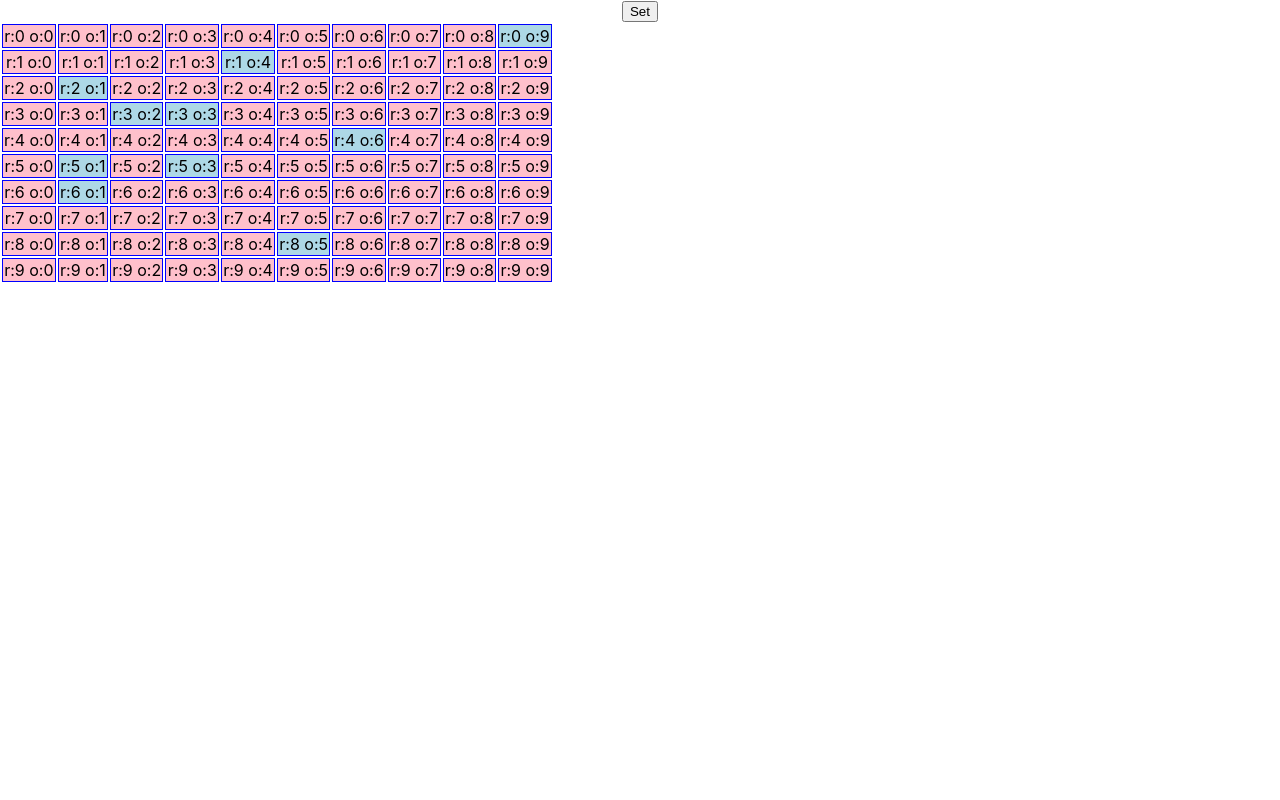
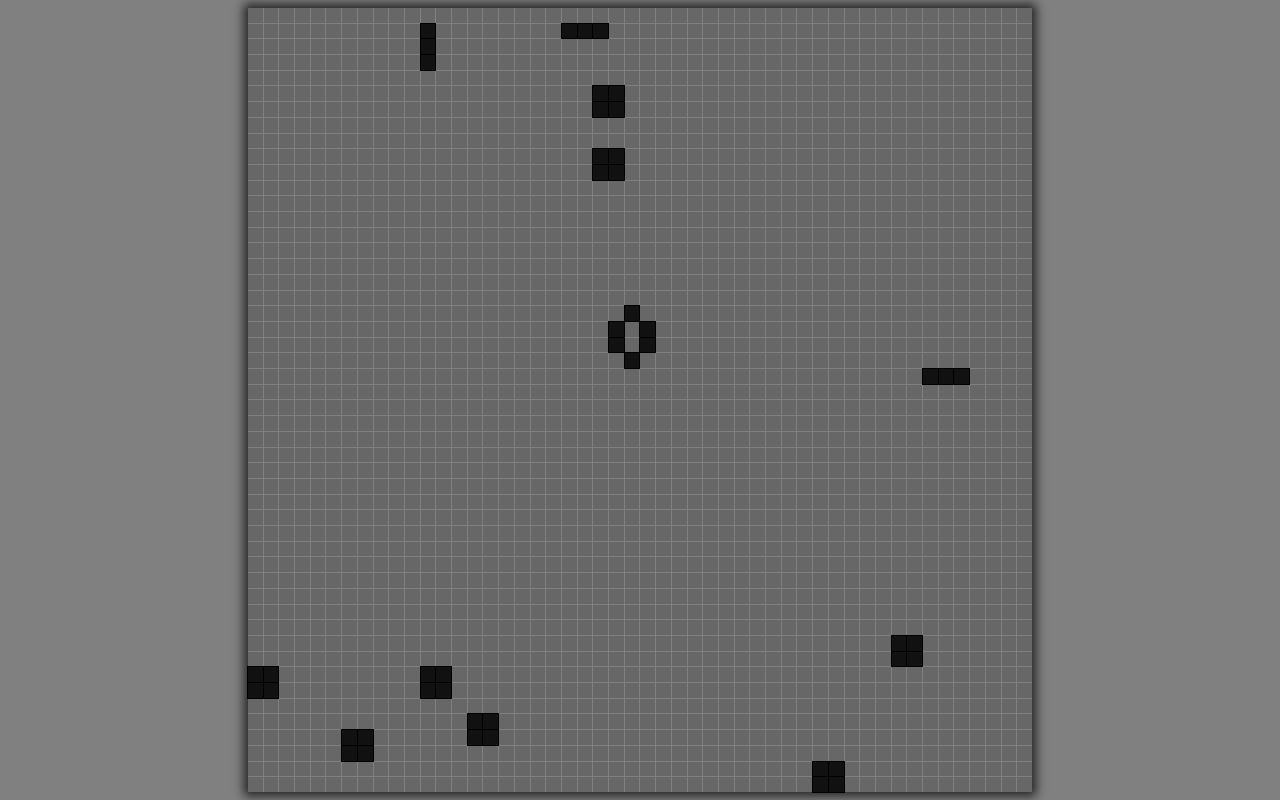
Before and after one commit to ewal/cgol, a React (Create React App) app: page / in a window 1280 px wide. Built offline with nearby package versions, Linux system fonts and the light colour scheme.

Commit message:
Fixes new generation – don't mutate in the loop

```diff
--- a/src/App.css
+++ b/src/App.css
@@ -1,51 +1,37 @@
-.App {
-  text-align: center;
-}
-
-.App-logo {
-  height: 40vmin;
-  pointer-events: none;
-}
-
-@media (prefers-reduced-motion: no-preference) {
-  .App-logo {
-    animation: App-logo-spin infinite 20s linear;
-  }
-}
-
-.App-header {
-  background-color: #282c34;
-  min-height: 100vh;
+body {
   display: flex;
-  flex-direction: column;
+  width: 100vw;
+  height: 100vh;
+  background-color: grey;
+  justify-content: center;
   align-items: center;
-  justify-content: center;
-  font-size: calc(10px + 2vmin);
-  color: white;
-}
-
-.App-link {
-  color: #61dafb;
-}
-
-@keyframes App-logo-spin {
-  from {
-    transform: rotate(0deg);
-  }
-  to {
-    transform: rotate(360deg);
-  }
 }
 
 .gameTable {
-  table-layout: fixed;
+  display: grid;
+  grid-template-rows: repeat(50, 1fr);
+  grid-auto-flow: row;
+  width: 98vh;
+  height: 98vh;
+  grid-row-gap: 1px;
+  box-shadow: 0 0 10px 4px #222;
+}
+
+.row {
+  display: grid;
+  grid-auto-flow: row;
+  grid-template-columns: repeat(50, 1fr);
+  grid-column-gap: 1px;
 }
 
 .cell {
-  background-color: pink;
-  border: solid blue 1px;
+  background-color: black;
+  opacity: 0.2;
+  transition: opacity 0.7s;
 }
 
 .alive {
-  background-color: lightblue;
+  opacity: 1;
+  background-color: #111;
+  box-shadow: 0 0 0px 1px black;
 }
--- a/src/App.tsx
+++ b/src/App.tsx
@@ -3,11 +3,7 @@ import Grid from "./components/Grid";
 import { Grid as GameGrid } from "./logic/game";
 
 function App() {
-  return (
-    <div className="App">
-      <Grid gameGrid={new GameGrid(10, 10)} />
-    </div>
-  );
+  return <Grid gameGrid={new GameGrid(50, 200)} />;
 }
 
 export default App;
--- a/src/components/Cell.tsx
+++ b/src/components/Cell.tsx
@@ -1,15 +1,9 @@
 interface IProps {
-  row: number;
-  order: number;
   alive: boolean;
 }
 
-const Cell: React.FC<IProps> = ({ row, order, alive }) => {
-  return (
-    <td className={["cell", alive && "alive"].join(" ")}>
-      r:{row} o:{order}
-    </td>
-  );
+const Cell: React.FC<IProps> = ({ alive }) => {
+  return <div className={["cell", alive && "alive"].join(" ")}></div>;
 };
 
 export default Cell;
--- a/src/components/Grid.tsx
+++ b/src/components/Grid.tsx
@@ -14,14 +14,22 @@ const Grid: React.FC<IProps> = ({ gameGrid }) => {
     setState(gameGrid.cells);
   }, [gameGrid.cells]);
 
+  useEffect(() => {
+    const interval = setInterval(() => {
+      gameGrid.runNewGeneration();
+      gameGrid.updateCells();
+      setState(gameGrid.cells);
+      console.log("Tick");
+    }, 1000);
+    return () => clearInterval(interval);
+  }, []);
+
   const rows = state?.map((gameRow, i) => {
     return (
       <Row key={`row-${i}`}>
         {gameRow.map((gameCell) => (
           <Cell
             key={`cell-${gameCell.row}-${gameCell.order}`}
-            row={gameCell.row}
-            order={gameCell.order}
             alive={gameCell.alive}
           />
         ))}
@@ -29,20 +37,9 @@ const Grid: React.FC<IProps> = ({ gameGrid }) => {
     );
   });
 
-  const handleClick = () => {
-    gameGrid.cells[0][0].toggle();
-    gameGrid.update();
-    setState(gameGrid.cells);
-  };
-
   return (
     <>
-      <button type="button" onClick={handleClick}>
-        Set
-      </button>
-      <table className="gameTable">
-        <tbody>{rows}</tbody>
-      </table>
+      <div className="gameTable">{rows}</div>
     </>
   );
 };
--- a/src/components/Row.tsx
+++ b/src/components/Row.tsx
@@ -1,5 +1,5 @@
 const Row: React.FC = ({ children }) => {
-  return <tr>{children}</tr>;
+  return <div className="row">{children}</div>;
 };
 
 export default Row;
--- a/src/logic/game.ts
+++ b/src/logic/game.ts
@@ -14,13 +14,11 @@ class Grid {
   initialAlive: number;
   cells: Cell[][];
 
-  constructor(size = 10, initialAlive = 10, randomize = true) {
+  constructor(size = 10, initialAlive = 10) {
     this.size = size;
     this.initialAlive = initialAlive;
     this.cells = this.generateMatrix();
-    if (randomize) {
-      this.randomizeAliveCells();
-    }
+    this.randomizeAliveCells();
   }
 
   randomizeAliveCells(): void {
@@ -52,24 +50,39 @@ class Grid {
     return this.findNeighbourCells(cell).filter((n) => n.alive === true);
   }
 
-  judgementDay(cell: Cell): void {
+  runNewGeneration(): void {
+    const matrix = this.cells.map((row) => {
+      return row.map((cell) => {
+        const shouldLive = this.judgementDay(cell);
+        return new Cell(cell.row, cell.order, shouldLive);
+      });
+    });
+
+    this.cells = matrix;
+  }
+
+  judgementDay(cell: Cell): boolean | undefined {
     const neighbours = this.livingNeighbours(cell);
 
     if (cell.alive) {
       if (neighbours.length < 2) {
-        cell.alive = false;
+        return false;
       }
-      if (neighbours.length === 2 || neighbours.length === 3) {
-        cell.alive = true;
+      if (neighbours.length === 2) {
+        return true;
+      }
+      if (neighbours.length === 3) {
+        return true;
       }
       if (neighbours.length > 3) {
-        cell.alive = false;
+        return false;
       }
     } else {
-      if (neighbours.length === 0) {
-        cell.alive = true;
+      if (neighbours.length === 3) {
+        return true;
       }
     }
+    return undefined;
   }
 
   generateMatrix(): Cell[][] {
@@ -91,10 +104,10 @@ class Cell {
   order: number;
   alive: boolean;
 
-  constructor(row: number, order: number) {
+  constructor(row: number, order: number, alive = false) {
     this.row = row;
     this.order = order;
-    this.alive = false;
+    this.alive = alive;
   }
 
   toggle(): void {
```
Also changed, not shown: 1 other file (tests, documents, lock files or other folders).
